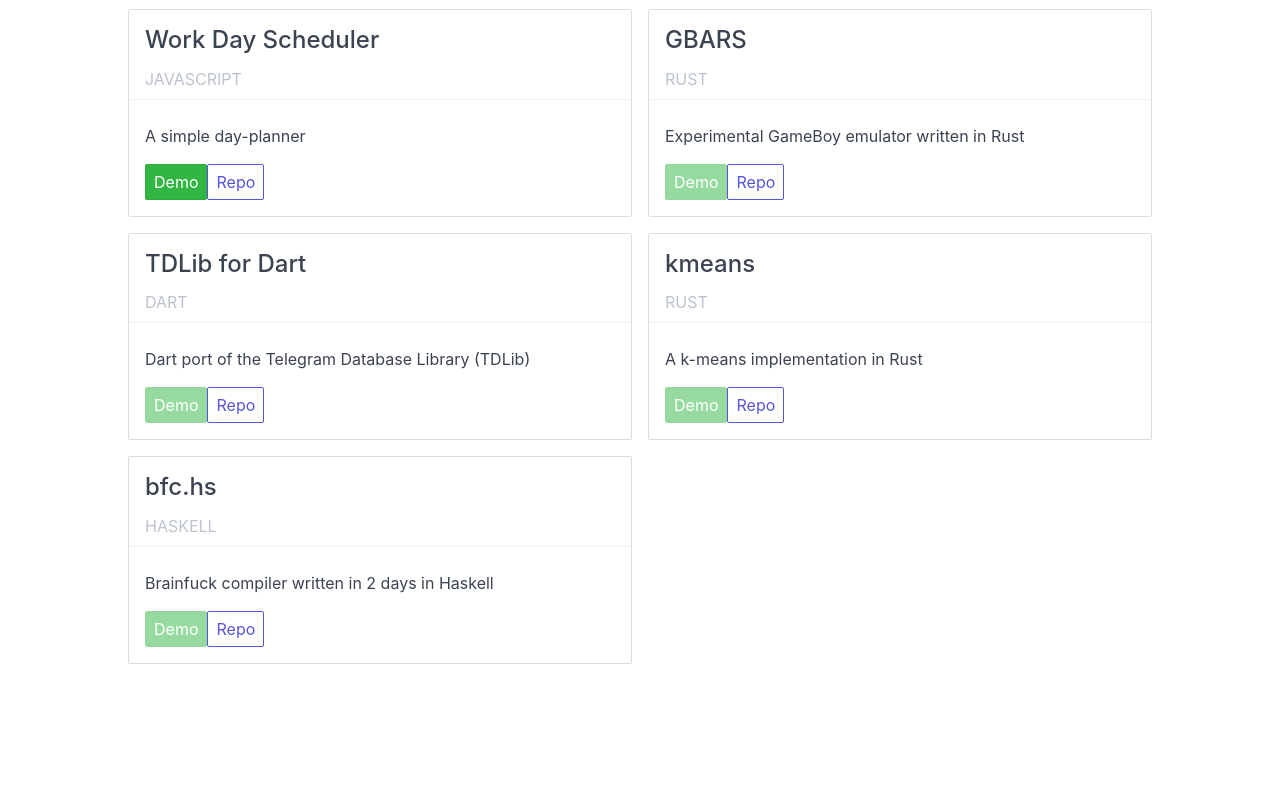
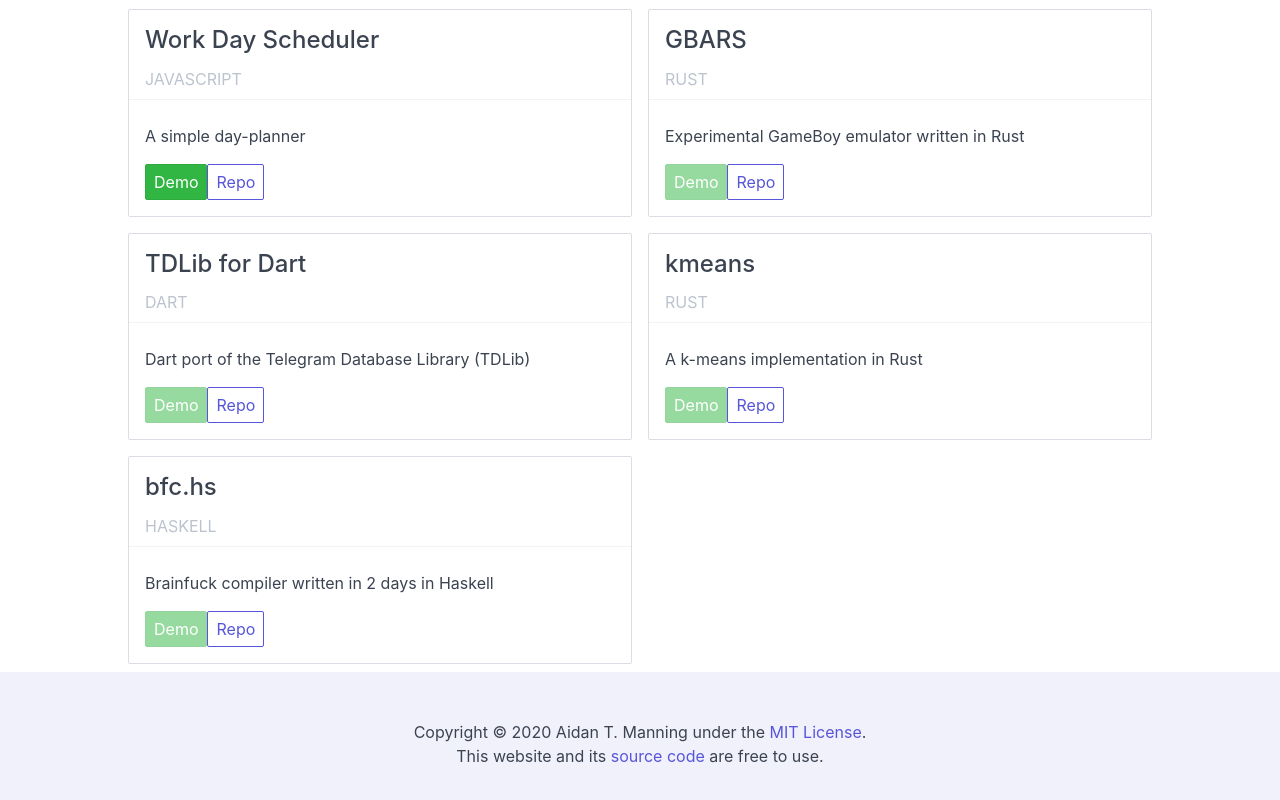
Before and after one commit to periodicaidan/portfolio, a React (Create React App) app: page / in a window 1280 px wide. Shown: the part 735-1535 px from the top of the page. Before the commit the page ends 1407 px from the top, so only its background shows below. Built offline with nearby package versions, Linux system fonts and the light colour scheme.

Commit message:
Added footer component

```diff
--- /dev/null
+++ b/src/components/Footer.jsx
@@ -0,0 +1,15 @@
+import React from 'react';
+
+export default function Footer(props) {
+    return (
+        <footer className="hero hero-sm bg-secondary">
+            <div className="hero-body">
+                <p className="text-center">
+                    Copyright &copy; 2020 Aidan T. Manning under the <a href="https://github.com/periodicaidan/portfolio/blob/React/LICENSE">MIT License</a>.
+                    <br/>
+                    This website and its <a href="https://github.com/periodicaidan/portfolio/tree/React">source code</a> are free to use.
+                </p>
+            </div>
+        </footer>
+    )
+}
--- a/src/pages/Home.jsx
+++ b/src/pages/Home.jsx
@@ -2,6 +2,7 @@
 import ProjectCard from '../components/ProjectCard';
 import NavBar from '../components/NavBar';
 import Hero from '../components/Hero';
+import Footer from '../components/Footer';
 import projectData from '../data/projects.json';
 
 export default function Home(props) {
@@ -13,5 +14,6 @@
                 {projectData.map(project => <ProjectCard {...project} />)}
             </div>
         </main>
+        <Footer />
     </>;
 }
```
Also changed, not shown: 1 other file (tests, documents, lock files or other folders).
